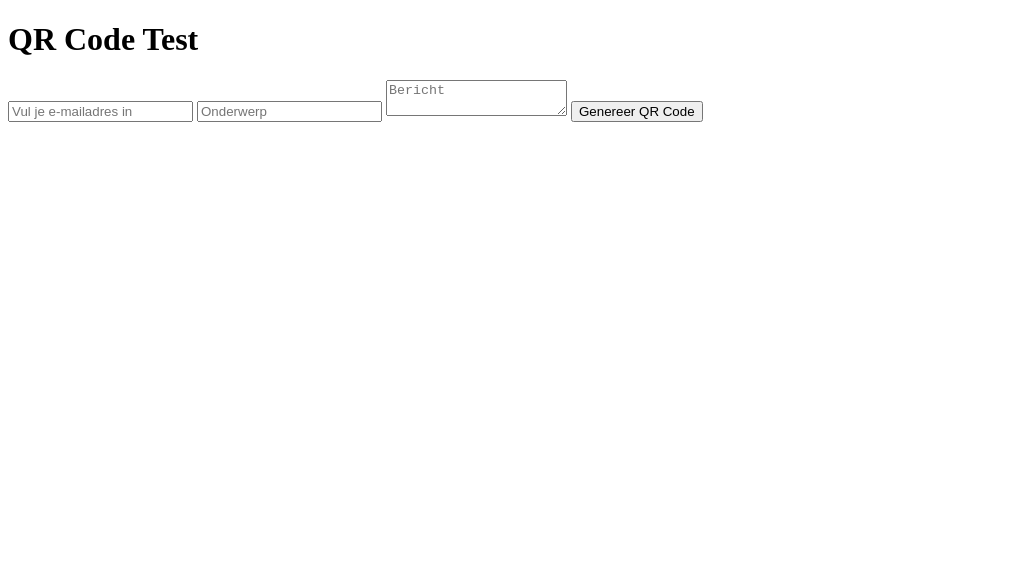
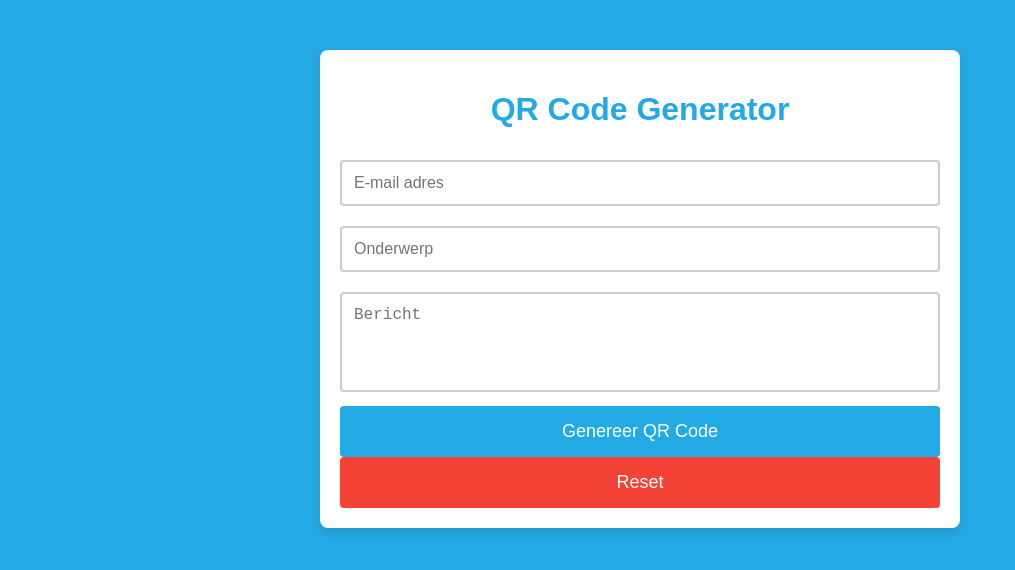
Before and after one commit to Fredje4711/qr-code-generator, a plain HTML site: page index.html in a window 1280 px wide. Shown: the whole page, without its empty margins (0-1015 px from the left). Drawn offline with nearby package versions, Linux system fonts and the light colour scheme.

Commit message:
Add files via upload

```diff
--- a/index.html
+++ b/index.html
@@ -3,41 +3,25 @@
 <head>
     <meta charset="UTF-8">
     <meta name="viewport" content="width=device-width, initial-scale=1.0">
-    <title>QR Code Generator Test</title>
-    <script src="https://cdn.rawgit.com/davidshimjs/qrcodejs/gh-pages/qrcode.min.js"></script>
+    <title>QR Code Generator</title>
+    <link rel="stylesheet" href="styles.css">
 </head>
 <body>
 
-    <h1>QR Code Test</h1>
+<div class="container">
+    <h1>QR Code Generator</h1>
+    <form id="qrForm">
+        <input type="email" id="email" placeholder="E-mail adres" required><br>
+        <input type="text" id="subject" placeholder="Onderwerp" required><br>
+        <textarea id="message" placeholder="Bericht" required></textarea><br>
+        <button type="button" onclick="generateQRCode()">Genereer QR Code</button>
+        <button type="button" class="reset-btn" onclick="resetForm()">Reset</button>
+    </form>
+</div>
 
-    <input type="text" id="email" placeholder="Vul je e-mailadres in">
-    <input type="text" id="subject" placeholder="Onderwerp">
-    <textarea id="body" placeholder="Bericht"></textarea>
-
-    <button onclick="generateQRCode()">Genereer QR Code</button>
-
-    <div id="qr-code"></div>
-
-    <script>
-        function generateQRCode() {
-            var email = document.getElementById("email").value;
-            var subject = document.getElementById("subject").value;
-            var body = document.getElementById("body").value;
-
-            if (email && subject && body) {
-                var qrText = `mailto:${email}?subject=${encodeURIComponent(subject)}&body=${encodeURIComponent(body)}`;
-
-                // Minimalistische QR-code genereren
-                var qrCode = new QRCode(document.getElementById("qr-code"), {
-                    text: qrText,
-                    width: 128, // Kleine QR code voor test
-                    height: 128
-                });
-            } else {
-                alert("Vul alle velden in voordat je de QR-code genereert.");
-            }
-        }
-    </script>
+<script src="https://cdnjs.cloudflare.com/ajax/libs/jquery/3.6.0/jquery.min.js"></script>
+<script src="https://cdn.rawgit.com/davidshimjs/qrcodejs/gh-pages/qrcode.min.js"></script>
+<script src="scripts.js"></script>
 
 </body>
 </html>
--- a/scripts.js
+++ b/scripts.js
@@ -1,28 +1,43 @@
-// Functie om QR Code te genereren
 function generateQRCode() {
     var email = document.getElementById("email").value;
     var subject = document.getElementById("subject").value;
-    var body = document.getElementById("body").value;
+    var message = document.getElementById("message").value;
 
-    // Controleer of de velden ingevuld zijn
-    if (email && subject && body) {
-        var qrText = `mailto:${email}?subject=${encodeURIComponent(subject)}&body=${encodeURIComponent(body)}`;
+    if (email && subject && message) {
+        var mailtoLink = "mailto:" + email + "?subject=" + encodeURIComponent(subject) + "&body=" + encodeURIComponent(message);
 
-        // Zorg ervoor dat de QR-code wordt gegenereerd
-        var qrCode = new QRCode(document.getElementById("qr-code"), {
-            text: qrText,
-            width: 256, // grootte van de QR code
-            height: 256
+        // Nieuwe pop-up venster openen
+        var popupWindow = window.open("", "QR Code", "width=400,height=400");
+
+        // HTML voor de popup
+        var htmlContent = `
+            <div style="text-align:center; margin-top:20px;">
+                <h2>QR Code</h2>
+                <div id="qrCodePopup"></div>
+                <br>
+                <a id="downloadLink" href="#" download="qr_code.png">Download QR Code</a>
+                <br><br>
+                <button onclick="window.close()">Sluit venster</button>
+            </div>
+        `;
+        popupWindow.document.write(htmlContent);
+
+        // QR-code genereren in de pop-up
+        var qr = new QRCode(popupWindow.document.getElementById("qrCodePopup"), {
+            text: mailtoLink,
+            width: 200,
+            height: 200
         });
+
+        // Set download link for the QR code
+        var canvas = popupWindow.document.querySelector("canvas");
+        var qrDataUrl = canvas.toDataURL("image/png");
+        popupWindow.document.getElementById("downloadLink").href = qrDataUrl;
     } else {
-        alert("Vul alle velden in voordat je de QR-code genereert.");
+        alert("Vul alstublieft alle velden in.");
     }
 }
 
-// Functie om het formulier te resetten
 function resetForm() {
-    document.getElementById("email").value = "";
-    document.getElementById("subject").value = "";
-    document.getElementById("body").value = "";
-    document.getElementById("qr-code").innerHTML = ""; // QR-code wissen
+    document.getElementById("qrForm").reset();
 }
--- a/styles.css
+++ b/styles.css
@@ -1,74 +1,89 @@
-/* Algemene stijl voor het hele scherm */
 body {
     font-family: Arial, sans-serif;
-    background-color: #23a9e4; /* Aangepaste achtergrondkleur */
-    color: white;
+    background-color: #23a9e4;
     margin: 0;
     padding: 0;
+    color: #fff;
 }
 
-/* Container voor het formulier */
 .container {
     width: 90%;
-    max-width: 500px;
+    max-width: 600px;
     margin: 50px auto;
     padding: 20px;
     background-color: #ffffff;
-    border-radius: 10px;
-    box-shadow: 0px 4px 10px rgba(0, 0, 0, 0.1);
+    border-radius: 8px;
+    box-shadow: 0 4px 10px rgba(0, 0, 0, 0.1);
 }
 
-/* Koptekst */
 h1 {
     text-align: center;
-    color: #333;
+    color: #23a9e4;
 }
 
-/* Stijl voor de formulierelementen */
-.form-group {
-    margin-bottom: 15px;
+input[type="text"], input[type="email"], textarea {
+    width: 100%;
+    padding: 12px;
+    margin: 10px 0;
+    border: 2px solid #ccc;
+    border-radius: 4px;
+    box-sizing: border-box;
+    font-size: 16px;
 }
 
-label {
-    display: block;
-    margin-bottom: 5px;
-    color: #333;
-}
-
-input, textarea, button {
-    width: 100%;
-    padding: 10px;
-    margin: 5px 0;
-    border: 2px solid #ccc;
-    border-radius: 5px;
-}
-
-input, textarea {
-    font-size: 14px;
+textarea {
+    resize: none;
+    height: 100px;
 }
 
 button {
+    width: 100%;
+    padding: 15px;
     background-color: #23a9e4;
     color: white;
+    font-size: 18px;
     border: none;
-    font-size: 16px;
+    border-radius: 4px;
     cursor: pointer;
 }
 
 button:hover {
-    background-color: #1c8ab1;
+    background-color: #1e8bbd;
 }
 
-/* Stijl voor de QR-code */
-.qr-code {
+.qr-container {
+    text-align: center;
     margin-top: 20px;
-    text-align: center;
 }
 
-/* Verbeteren van het mobiele weergave */
+.reset-btn {
+    background-color: #f44336;
+}
+
+.reset-btn:hover {
+    background-color: #d32f2f;
+}
+
+#qrCode {
+    display: block;
+    margin: 0 auto;
+    max-width: 200px;
+    height: auto;
+}
+
 @media (max-width: 600px) {
     .container {
-        width: 90%;
+        margin: 20px auto;
+        padding: 15px;
+    }
+
+    button {
+        font-size: 16px;
+        padding: 12px;
+    }
+
+    input[type="text"], input[type="email"], textarea {
+        font-size: 14px;
         padding: 10px;
     }
 }
```
